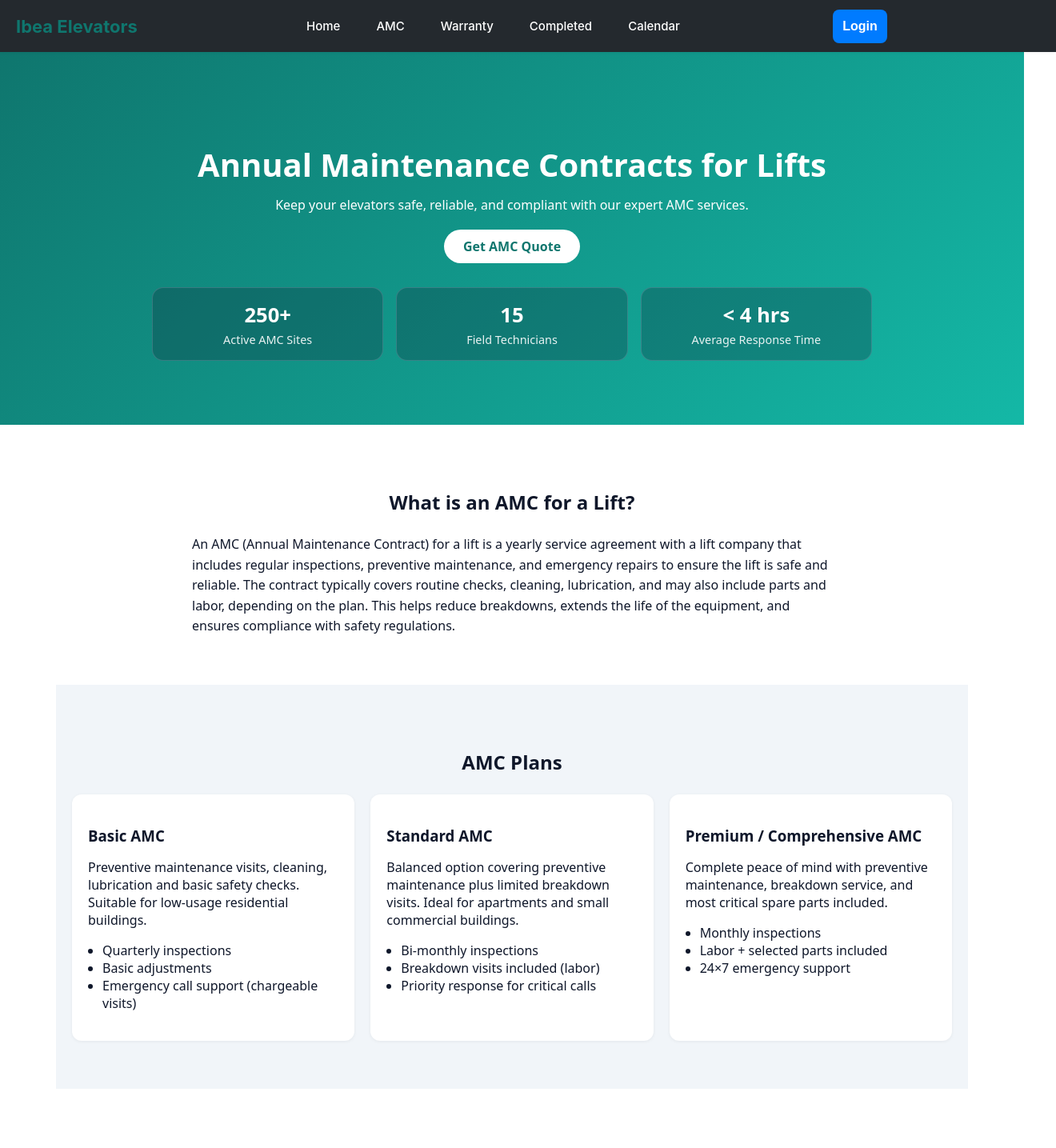
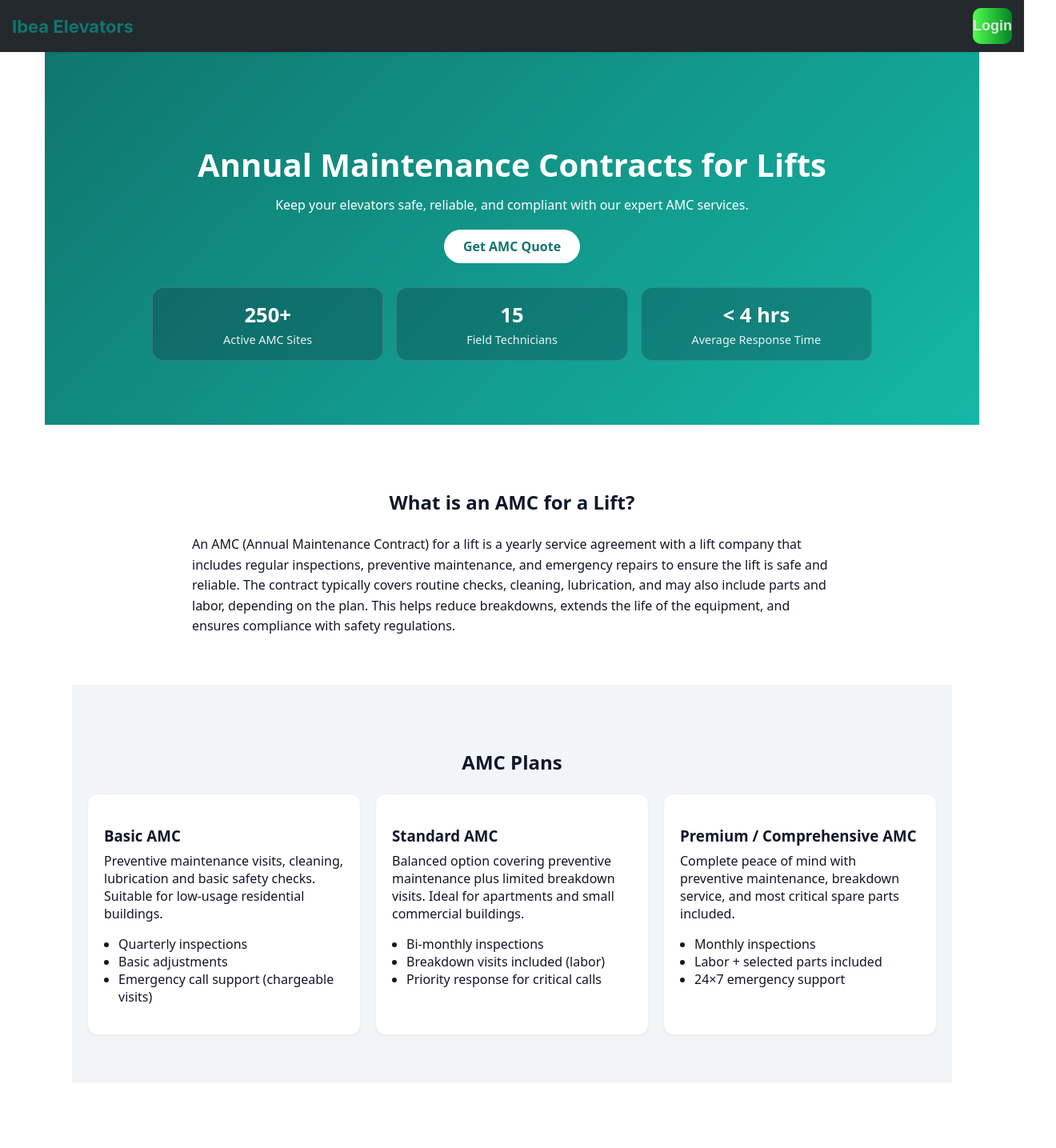
Before and after one commit to SANKARVEER/IBEA_AMC, a React (Create React App) app: page / in a window 1280 px wide. Shown: the top 1435 px of the page at 80% size, 1320 px wide, since content can reach past the window. Built offline with nearby package versions, Linux system fonts and the light colour scheme.

Commit message:
Add files via upload

```diff
--- a/src/App.js
+++ b/src/App.js
@@ -1,80 +1,69 @@
-// src/App.js
+// ======================================================
+// Imports
+// ======================================================
 import React from "react";
 import "./App.css";
 import { BrowserRouter, Routes, Route, useLocation } from "react-router-dom";
 
-// ======================================================
-// Layout Components
-// ======================================================
+// -------------------- Context --------------------
+import { AMCProvider, useAMC } from "./components/AMCContext/AMCContext";
+
+// -------------------- Layout Components --------------------
 import Navbar from "./components/Navbar/Navbar";
 import Header from "./components/Header/Header";
 import AMC from "./components/AMC/AMC";
 import AMC_Plans from "./components/AMC_Plans/AMC_Plans";
 import WhyChooseanAMC from "./components/WhyChooseAnAMC/WhyChooseAnAMC";
-import VisitPlaning from "./components/visitPlaning/visitplaning";
+import VisitPlaning from "./components/visitPlaning/visitplaning"; // file name on disk: visitplaning.js
 import Contact from "./components/Contact/Contact";
 import Footer from "./components/Footer/Footer";
 
-// ======================================================
-// AMC Pages
-// ======================================================
-import AmcSitesPage from "./components/AmcSitePages/amcsitespage";
-import AmcSiteDetails from "./components/AmcSiteDetailes/amcsitedetails";
+// -------------------- AMC Pages --------------------
+import AmcSitesPage from "./components/AmcSitePages/amcsitespage"; // file: amcsitespage.js
+import AmcSiteDetails from "./components/AmcSiteDetailes/amcsitedetails"; // file: amcsitedetails.js
 import CompletedSites from "./components/CompletedSitePage/CompletedSitePage";
 import PendingSitesPage from "./components/PendingSitesPage/PendingSitesPage";
 import CreateNewAmcPage from "./components/CreateNewAmcPage/CreateNewAmcPage";
 
-// ======================================================
-// Calendar
-// ======================================================
+// -------------------- Calendar --------------------
 import CalendarPage from "./components/CalendarPage/CalendarPage";
 
-// ======================================================
-// Service Completion
-// ======================================================
+// -------------------- Service Completion --------------------
 import ServiceCompletionPage from "./components/ServiceCompletionPage/ServiceCompletionPage";
 
-// ======================================================
-// Warranty Pages
-// ======================================================
+// -------------------- Warranty Pages --------------------
 import WarrantySitesPage from "./components/WarrantySitesPage/WarrantySitesPage";
 import CompletedWarrantySitesPage from "./components/WarrantySitesPage/CompletedWarrantySitesPage";
 import WarrantyDetailsPage from "./components/WarrantySitesPage/WarrantyDetailsPage";
 import CreateNewWarrantyPage from "./components/CreateNewWarrantyPage/CreateNewWarrantyPage";
 
-// ======================================================
-// Login
-// ======================================================
+// -------------------- Login --------------------
 import Login from "./components/Login/Login";
 
-// ======================================================
-// Add Global Group
-// ⚠️ Folder + file names MUST match exactly (case-sensitive)
-// src/components/AddGroup/AddGroup.js
-// ======================================================
+// -------------------- Add Group --------------------
 import AddGroup from "./components/AddGroup/AddGroup";
 
-// ======================================================
-// Context
-// ======================================================
-import { AMCProvider } from "./components/AMCContext/AMCContext";
 
 // ======================================================
-// Layout Wrapper
+// Layout Component
 // ======================================================
 function Layout() {
   const location = useLocation();
   const hideNavbar = location.pathname === "/login";
 
+  const { technicianName } = useAMC();
+
   return (
     <>
+      {/* Hide Navbar only on Login Page */}
       {!hideNavbar && <Navbar />}
 
       <Routes>
-        {/* Login */}
+
+        {/* -------------------- Login -------------------- */}
         <Route path="/login" element={<Login />} />
 
-        {/* Home */}
+        {/* -------------------- Home Page -------------------- */}
         <Route
           path="/"
           element={
@@ -83,50 +72,43 @@ function Layout() {
               <AMC />
               <AMC_Plans />
               <WhyChooseanAMC />
-              <VisitPlaning />
+
+              {/* VisitPlaning only visible after login */}
+              {technicianName && <VisitPlaning />}
+
               <Contact />
               <Footer />
             </div>
           }
         />
 
-        {/* AMC */}
+        {/* -------------------- AMC Routes -------------------- */}
         <Route path="/amc-sites" element={<AmcSitesPage />} />
         <Route path="/amc-sites/:id" element={<AmcSiteDetails />} />
         <Route path="/completed-sites" element={<CompletedSites />} />
         <Route path="/amc-sites/pending" element={<PendingSitesPage />} />
         <Route path="/create-amc-page" element={<CreateNewAmcPage />} />
 
-        {/* Calendar */}
+        {/* -------------------- Calendar Route -------------------- */}
         <Route path="/calendar" element={<CalendarPage />} />
 
-        {/* Service Completion */}
-        <Route
-          path="/service-completed/:id"
-          element={<ServiceCompletionPage />}
-        />
+        {/* -------------------- Service Completion -------------------- */}
+        <Route path="/service-completed/:id" element={<ServiceCompletionPage />} />
 
-        {/* Warranty */}
+        {/* -------------------- Warranty Routes -------------------- */}
         <Route path="/warranty-sites" element={<WarrantySitesPage />} />
-        <Route
-          path="/create-warranty-site"
-          element={<CreateNewWarrantyPage />}
-        />
-        <Route
-          path="/completed-warranty"
-          element={<CompletedWarrantySitesPage />}
-        />
-        <Route
-          path="/warranty-sites/:id"
-          element={<WarrantyDetailsPage />}
-        />
+        <Route path="/create-warranty-site" element={<CreateNewWarrantyPage />} />
+        <Route path="/completed-warranty" element={<CompletedWarrantySitesPage />} />
+        <Route path="/warranty-sites/:id" element={<WarrantyDetailsPage />} />
 
-        {/* Add Global Group */}
+        {/* -------------------- Add Group Route -------------------- */}
         <Route path="/add-group" element={<AddGroup />} />
+
       </Routes>
     </>
   );
 }
+
 
 // ======================================================
 // App Component
--- a/src/components/Login/Login.css
+++ b/src/components/Login/Login.css
@@ -1,60 +1,100 @@
+/* src/components/Login/Login.css */
+
+/* Body & container styling */
 .login-container {
-  height: 100vh;
   display: flex;
+  justify-content: center;
   align-items: center;
-  justify-content: center;
-  background: #f5f7f9;
+  min-height: 100vh;
+  background: linear-gradient(to right, #026336, #5a9c79);
+  padding: 20px;
+  font-family: 'Segoe UI', Tahoma, Geneva, Verdana, sans-serif;
 }
 
+/* Login box */
 .login-box {
-  width: 350px;
-  padding: 30px;
-  background: #ffffff;
-  border-radius: 12px;
-  box-shadow: 0 6px 18px rgba(0,0,0,0.1);
+  background-color: #ffffff;
+  padding: 40px 30px;
+  border-radius: 15px;
+  box-shadow: 0 10px 25px rgba(0, 0, 0, 0.15);
+  width: 100%;
+  max-width: 400px;
   text-align: center;
+  transition: transform 0.3s ease, box-shadow 0.3s ease;
 }
 
-.login-title {
-  font-size: 24px;
-  font-weight: bold;
-  margin-bottom: 20px;
-  color: #222;
+.login-box:hover {
+  transform: translateY(-5px);
+  box-shadow: 0 15px 35px rgba(0, 0, 0, 0.25);
 }
 
-label {
-  font-size: 14px;
+/* Title */
+.login-title {
+  font-size: 28px;
+  font-weight: 600;
+  margin-bottom: 30px;
+  color: #333333;
+}
+
+/* Form styling */
+.login-form {
+  display: flex;
+  flex-direction: column;
+  text-align: left;
+}
+
+.login-form label {
   font-weight: 500;
-  display: block;
-  text-align: left;
-  margin-bottom: 8px;
+  margin-bottom: 5px;
+  color: #555555;
 }
 
 .login-input {
-  width: 100%;
-  padding: 12px;
-  border-radius: 8px;
-  border: 1px solid #ccc;
-  outline: none;
-  margin-bottom: 15px;
+  padding: 12px 15px;
+  margin-bottom: 20px;
+  border: 1.5px solid #cccccc;
+  border-radius: 10px;
   font-size: 16px;
+  transition: all 0.3s ease;
 }
 
 .login-input:focus {
-  border-color: #007bff;
+  border-color: #035427;
+  box-shadow: 0 0 8px rgba(79, 172, 254, 0.5);
+  outline: none;
 }
 
+/* Login button */
 .login-btn {
-  width: 100%;
-  padding: 12px;
-  background: #007bff;
-  color: white;
+  background: #014623;
+  background: linear-gradient(to right, #52fe4f, #028523);
+  color: #dbe4db;
+  padding: 12px 0;
+  font-size: 18px;
+  font-weight: 600;
   border: none;
-  border-radius: 8px;
-  font-size: 16px;
+  border-radius: 10px;
   cursor: pointer;
+  transition: all 0.3s ease;
 }
 
 .login-btn:hover {
-  background: #005ecc;
+  background: linear-gradient(to right, #024612, #4ffe6f);
+  transform: translateY(-2px);
+  box-shadow: 0 6px 15px rgba(0, 0, 0, 0.2);
 }
+
+/* Responsive */
+@media (max-width: 480px) {
+  .login-box {
+    padding: 30px 20px;
+  }
+
+  .login-title {
+    font-size: 24px;
+  }
+
+  .login-btn {
+    font-size: 16px;
+  }
+}
--- a/src/components/Navbar/Navbar.css
+++ b/src/components/Navbar/Navbar.css
@@ -45,7 +45,7 @@
 .login-btn,
 .logout-btn,
 .add-group-btn {
-  background: #00d8ff;
+  background: #0b8741;
   border: none;
   padding: 6px 10px;
   border-radius: 6px;
@@ -97,3 +97,14 @@
     display: block;
   }
 }
+
+.navbar {
+  display: flex;
+  align-items: center;
+  padding: 0 15px;
+}
+
+/* Pushes the login button to the end */
+.nav-end {
+  margin-left: auto;
+}
--- a/src/components/Navbar/Navbar.js
+++ b/src/components/Navbar/Navbar.js
@@ -28,6 +28,25 @@ function Navbar() {
         Ibea Elevators
       </div>
 
+      {/* ----------------------------
+          BEFORE LOGIN — ONLY LOGIN BUTTON
+         ---------------------------- */}
+      {!technicianName && (
+        <div className="nav-right nav-end">
+          <button
+            className="login-btn"
+            onClick={() => navigate("/login")}
+          >
+            Login
+          </button>
+        </div>
+      )}
+
+      {/* ----------------------------
+          AFTER LOGIN — SHOW FULL MENU
+         ---------------------------- */}
+      {technicianName && (
+        <>
           {/* Desktop menu */}
           <nav className="navbar-links">
             <Link to="/">Home</Link>
@@ -38,17 +57,6 @@ function Navbar() {
           </nav>
 
           <div className="nav-right">
-
-        {/* Before login show login button */}
-        {!technicianName && (
-          <button className="login-btn" onClick={() => navigate("/login")}>
-            Login
-          </button>
-        )}
-
-        {/* After login show name + add group + logout */}
-        {technicianName && (
-          <>
             <span
               className="tech-name"
               onClick={() => navigate("/login")}
@@ -56,48 +64,47 @@ function Navbar() {
               👨‍🔧 {technicianName}
             </span>
 
-            <button
+            {/* <button
               className="add-group-btn"
               onClick={() => navigate("/add-group")}
             >
               Add Group
-            </button>
+            </button> */}
 
             <button className="logout-btn" onClick={handleLogout}>
               Logout
             </button>
-          </>
-        )}
           </div>
 
           {/* Mobile Icon */}
-      <div className="hamburger" onClick={() => setMenuOpen(!menuOpen)}>
+          <div
+            className="hamburger"
+            onClick={() => setMenuOpen(!menuOpen)}
+          >
             ☰
           </div>
 
           {/* Mobile dropdown menu */}
           <div className={`mobile-menu ${menuOpen ? "open" : ""}`}>
-        <Link onClick={() => setMenuOpen(false)} to="/">Home</Link>
-        <Link onClick={() => setMenuOpen(false)} to="/amc-sites">AMC</Link>
-        <Link onClick={() => setMenuOpen(false)} to="/warranty-sites">Warranty</Link>
-        <Link onClick={() => setMenuOpen(false)} to="/completed-sites">Completed</Link>
-        <Link onClick={() => setMenuOpen(false)} to="/calendar">Calendar</Link>
+            <Link onClick={() => setMenuOpen(false)} to="/">
+              Home
+            </Link>
+            <Link onClick={() => setMenuOpen(false)} to="/amc-sites">
+              AMC
+            </Link>
+            <Link onClick={() => setMenuOpen(false)} to="/warranty-sites">
+              Warranty
+            </Link>
+            <Link onClick={() => setMenuOpen(false)} to="/completed-sites">
+              Completed
+            </Link>
+            <Link onClick={() => setMenuOpen(false)} to="/calendar">
+              Calendar
+            </Link>
 
-        {!technicianName && (
-          <button
-            className="mobile-login-btn"
-            onClick={() => {
-              setMenuOpen(false);
-              navigate("/login");
-            }}
-          >
-            Login
-          </button>
-        )}
-
-        {technicianName && (
-          <>
-            <span className="mobile-tech">👨‍🔧 {technicianName}</span>
+            <span className="mobile-tech">
+              👨‍🔧 {technicianName}
+            </span>
 
             <button
               className="mobile-add-group"
@@ -115,9 +122,9 @@ function Navbar() {
             >
               Logout
             </button>
+          </div>
         </>
       )}
-      </div>
 
       <ToastContainer />
     </header>
--- a/src/index.css
+++ b/src/index.css
@@ -1,3 +1,4 @@
+/* ================= Global Reset & Typography ================= */
 body {
   margin: 0;
   font-family: -apple-system, BlinkMacSystemFont, 'Segoe UI', 'Roboto', 'Oxygen',
@@ -5,9 +6,181 @@ body {
     sans-serif;
   -webkit-font-smoothing: antialiased;
   -moz-osx-font-smoothing: grayscale;
+  box-sizing: border-box; /* Ensure padding does not break layout */
+}
+
+*, *::before, *::after {
+  box-sizing: inherit;
 }
 
 code {
-  font-family: source-code-pro, Menlo, Monaco, Consolas, 'Courier New',
-    monospace;
+  font-family: source-code-pro, Menlo, Monaco, Consolas, 'Courier New', monospace;
 }
+
+/* ================= App Root ================= */
+.app-root {
+  max-width: 1200px;
+  margin: 0 auto;
+  padding: 0 16px; /* safe padding for small screens */
+  color: #0f172a;
+}
+
+/* ================= Navbar ================= */
+.navbar {
+  position: sticky;
+  top: 0;
+  z-index: 50;
+  display: flex;
+  flex-wrap: wrap; /* wrap links on small screens */
+  justify-content: space-between;
+  align-items: center;
+  padding: 12px 16px;
+  background: white;
+  box-shadow: 0 1px 4px rgba(15, 23, 42, 0.06);
+}
+
+.navbar-logo {
+  font-weight: 700;
+  color: #0f766e;
+}
+
+.navbar-links {
+  display: flex;
+  flex-wrap: wrap;
+}
+
+.navbar-links a {
+  margin-left: 16px;
+  margin-top: 4px;
+  text-decoration: none;
+  color: #0f172a;
+  font-weight: 500;
+}
+
+/* ================= Hero Section ================= */
+.hero {
+  padding: 60px 16px;
+  background: linear-gradient(135deg, #0f766e, #14b8a6);
+  color: white;
+  text-align: center;
+}
+
+.hero-content h1 {
+  font-size: 2rem;
+  margin-bottom: 12px;
+}
+
+.hero-content p {
+  max-width: 600px;
+  margin: 0 auto 20px;
+}
+
+.hero-stats {
+  display: grid;
+  grid-template-columns: repeat(auto-fit, minmax(200px, 1fr));
+  gap: 16px;
+  margin-top: 30px;
+}
+
+/* ================= Sections ================= */
+.section, .section-alt {
+  padding: 40px 16px;
+  max-width: 1100px;
+  margin: 0 auto;
+}
+
+.section h2 {
+  text-align: center;
+  margin-bottom: 24px;
+}
+
+.section-text {
+  max-width: 800px;
+  margin: 0 auto;
+  line-height: 1.6;
+}
+
+/* ================= Cards (General) ================= */
+.cards, .completed-sites-grid, .visit-summary-row, .status-columns {
+  display: grid;
+  grid-template-columns: repeat(auto-fit, minmax(280px, 1fr));
+  gap: 20px;
+}
+
+.card, .completed-site-card, .status-column, .summary-box {
+  background: white;
+  border-radius: 15px; /* rounded corners */
+  padding: 20px;
+  box-shadow: 0 6px 18px rgba(0,0,0,0.08); /* soft shadow */
+  transition: transform 0.3s ease, box-shadow 0.3s ease;
+}
+
+.card:hover, .completed-site-card:hover, .status-column:hover, .summary-box:hover {
+  transform: translateY(-6px); /* hover lift */
+  box-shadow: 0 12px 25px rgba(0,0,0,0.15);
+}
+
+.card h3, .completed-site-card h3, .status-column h3 {
+  margin-bottom: 8px;
+}
+
+.card p, .completed-site-card p, .status-column ul, .summary-box p {
+  margin: 5px 0;
+}
+
+/* ================= Forms ================= */
+.form-row {
+  display: flex;
+  flex-wrap: wrap;
+  gap: 16px;
+  margin-bottom: 16px;
+}
+
+.form-row input,
+.form-row select,
+.form-row textarea {
+  flex: 1 1 200px;
+  padding: 10px 12px;
+  border-radius: 8px;
+  border: 1px solid #cbd5f5;
+  font: inherit;
+  min-width: 0;
+}
+
+/* ================= Footer ================= */
+.footer {
+  text-align: center;
+  padding: 20px;
+  background: #0f172a;
+  color: #e5e7eb;
+  margin-top: 40px;
+}
+
+/* ================= Responsive Adjustments ================= */
+@media (max-width: 768px) {
+
+  .navbar {
+    padding: 10px 12px;
+  }
+
+  .navbar-links {
+    width: 100%;
+    justify-content: flex-start;
+  }
+
+  .hero {
+    padding: 40px 12px;
+  }
+
+  .section, .section-alt {
+    padding: 30px 12px;
+  }
+
+  .cards, .completed-sites-grid, .visit-summary-row, .status-columns {
+    grid-template-columns: 1fr; /* stack vertically */
+  }
+
+  .form-row {
+    flex-direction: column;
+  }
+}
```
Also changed, not shown: src/Layout.jsx (added, +61 -0 lines), src/components/CompletedSitePage/CompletedSitePage.css (deleted, +0 -47 lines), src/components/Login/Login.js (+51 -12 lines). Lines whose indentation alone changed are shown as unchanged.
